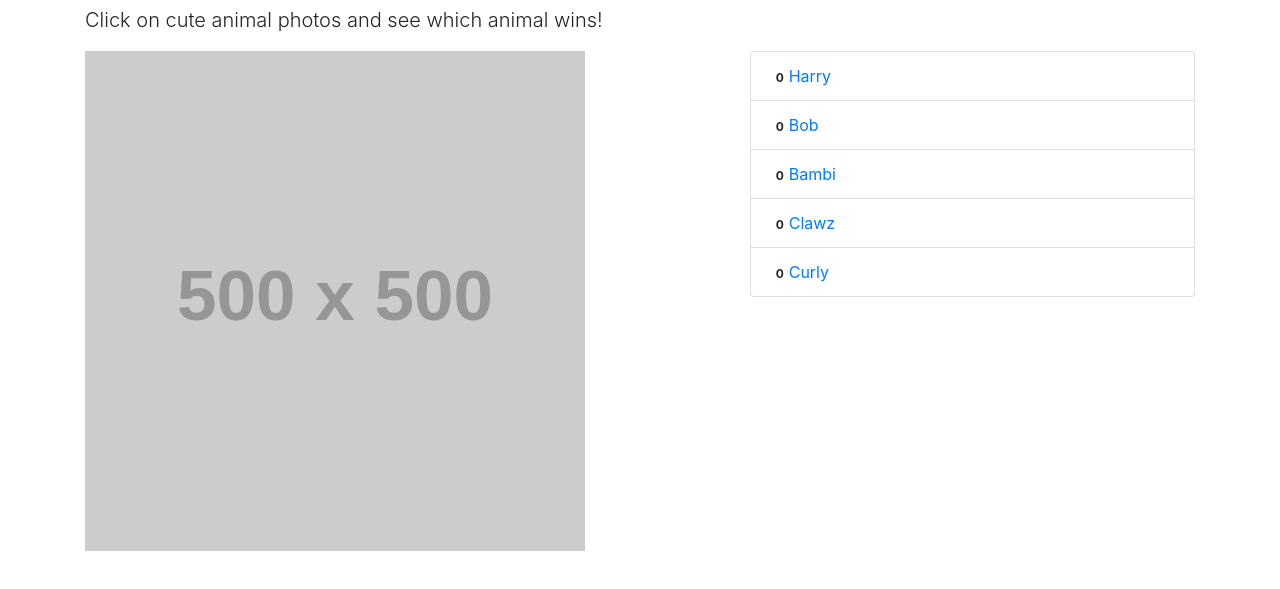
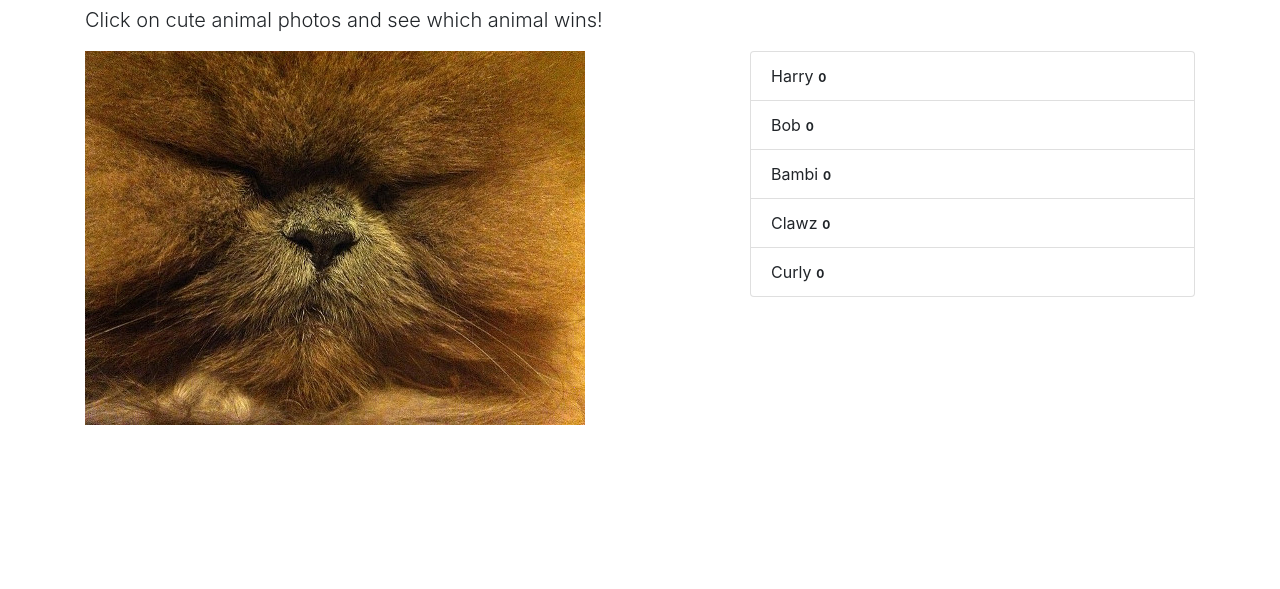
Before and after one commit to j127/animal-clicker, a plain HTML site: page index.html in a window 1280 px wide. Shown: the part 51-640 px from the top of the page. Drawn offline with nearby package versions, Linux system fonts and the light colour scheme; placeholder pictures from the web are drawn by us.

Commit message:
First working version

```diff
--- a/index.html
+++ b/index.html
@@ -17,7 +17,7 @@
             </div>
             <div class="row">
                 <div class="col-lg-7">
-                    <div id="animalDetail"><img src="http://placehold.it/500x500" alt="Cat"></div>
+                    <div id="animalDetail"></div>
                 </div>
                 <div class="col-lg-5">
                     <ul class="list-group" id="animalList"></ul>
--- a/static/js/app.js
+++ b/static/js/app.js
@@ -1,44 +1,36 @@
 // MVC experiments without jQuery or external libraries
 
 var model = {
-    getAllAnimals: function () {
-        var data = {};
-        data.animals = [
-            { 'id': 1, 'name': 'Harry', 'counter': 0, 'pictureUrl': '/static/images/1.jpg' },
-            { 'id': 2, 'name': 'Bob', 'counter': 0, 'pictureUrl': '/static/images/2.jpg' },
-            { 'id': 3, 'name': 'Bambi', 'counter': 0, 'pictureUrl': '/static/images/3.jpg' },
-            { 'id': 4, 'name': 'Clawz', 'counter': 0, 'pictureUrl': '/static/images/4.jpg' },
-            { 'id': 5, 'name': 'Curly', 'counter': 0, 'pictureUrl': '/static/images/5.jpg' }
-        ];
-        return data;
-    },
-    getAnimalById: function (animalId) {
-        console.log('got animalId', animalId);
-        var result;
-        var query = this.getAllAnimals();
-        query.animals.filter(function (obj) {
-            if (obj.id === parseInt(animalId)) {
-                result = obj
-            }
-        });
-        return result;
-    }
+    animals: [
+        { 'id': 1, 'name': 'Harry', 'counter': 0, 'pictureUrl': '/static/images/1.jpg' },
+        { 'id': 2, 'name': 'Bob', 'counter': 0, 'pictureUrl': '/static/images/2.jpg' },
+        { 'id': 3, 'name': 'Bambi', 'counter': 0, 'pictureUrl': '/static/images/3.jpg' },
+        { 'id': 4, 'name': 'Clawz', 'counter': 0, 'pictureUrl': '/static/images/4.jpg' },
+        { 'id': 5, 'name': 'Curly', 'counter': 0, 'pictureUrl': '/static/images/5.jpg' }
+    ],
+    currentAnimal: null
 };
 
 var controller = {
     init: function () {
+        // Initializes the application
+        model.currentAnimal = model.animals[0];
         animalListView.init();
         animalDetailView.init();
     },
     getAnimals: function () {
-        return model.getAllAnimals();
+        return model.animals;
     },
-    getAnimal: function (animalId) {
-        var animal = model.getAnimalById(animalId);
-        return animal;
+    getCurrentAnimal: function () {
+        return model.currentAnimal;
     },
-    incrementCounter: function (animalId) {
-        model.getAnimalById(animalId).id += 1;
+    setCurrentAnimal: function (animal) {
+        model.currentAnimal = animal;
+    },
+    incrementHandler: function () {
+        // Increases a given animal's click counter
+        model.currentAnimal.counter++;
+        animalListView.render();
     }
 };
 
@@ -50,24 +42,34 @@ var animalListView = {
     },
     render: function () {
         var outputHtml = '',
+            elem,
+            badge,
+            animal,
             animals,
             animalLinks,
             i, iLen;
 
-        animals = controller.getAnimals().animals;
-        animals.forEach(function (animal) {
-            outputHtml += '<li class="list-group-item"><span class="badge">' +
-                        animal.counter + '</span>' +
-                        '<a href="#" class="animalListLink" data-animal-id="' +
-                        animal.id + '">' +
-                        animal.name + '</a>' + '</li>';
-        });
         this.animalList.innerHTML = outputHtml;
 
+        animals = controller.getAnimals();
         // Add event handlers
         animalLinks = document.querySelectorAll('.animalListLink');
-        for (i = 0, iLen = animalLinks.length - 1; i <= iLen; i ++) {
-            animalLinks[i].addEventListener('click', this.clickHandler, false);
+        for (i = 0, iLen = animals.length - 1; i <= iLen; i ++) {
+            animal = animals[i];
+            elem = document.createElement('li');
+            elem.className = 'list-group-item';
+            elem.textContent = animal.name;
+            badge = document.createElement('span');
+            badge.textContent = animal.counter;
+            badge.className = 'badge';
+            elem.appendChild(badge);
+            elem.addEventListener('click', (function (animalCopy) {
+                return function() {
+                    controller.setCurrentAnimal(animalCopy);
+                    animalDetailView.render();
+                };
+            })(animal));
+            this.animalList.appendChild(elem);
         }
     },
     clickHandler: function (e) {
@@ -80,8 +82,7 @@ var animalListView = {
 var animalDetailView = {
     init: function () {
         this.animalDetail = document.querySelector('#animalDetail');
-        console.log('animalDetail', animalDetail);
-        //animalDetailView.render();
+        this.render();
     },
     render: function (animalId) {
         var outputHtml = '',
@@ -89,11 +90,11 @@ var animalDetailView = {
             animalPic,
             i, iLen;
 
-        animal = controller.getAnimal(animalId);
-        outputHtml += '<img id="animalPic" src="' +
+        animal = controller.getCurrentAnimal();
+        outputHtml += '<img id="animalPic"' + ' data-animal-id="' +
+                    animal.id + '" src="' +
                     animal.pictureUrl +
                     '" alt="' + animal.name + '">';
-        console.log(outputHtml);
         this.animalDetail.innerHTML = outputHtml;
 
         // Add event handler
@@ -102,9 +103,7 @@ var animalDetailView = {
     },
     clickHandler: function (e) {
         e.preventDefault();
-        var animalId = this.dataset.animalId;
-        var x = model.incrementCounter(animalId);
-        console.log(animalId, x);
+        controller.incrementHandler();
     }
 };
 
```
